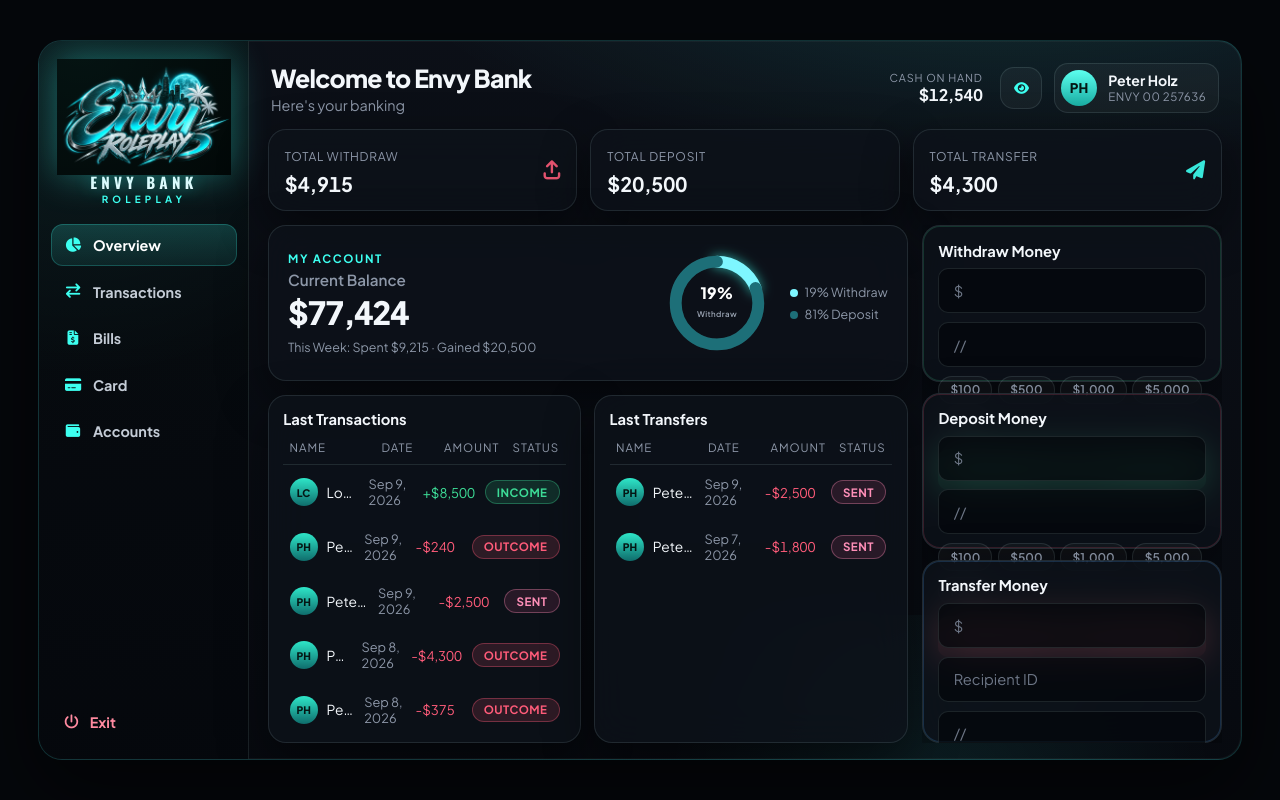
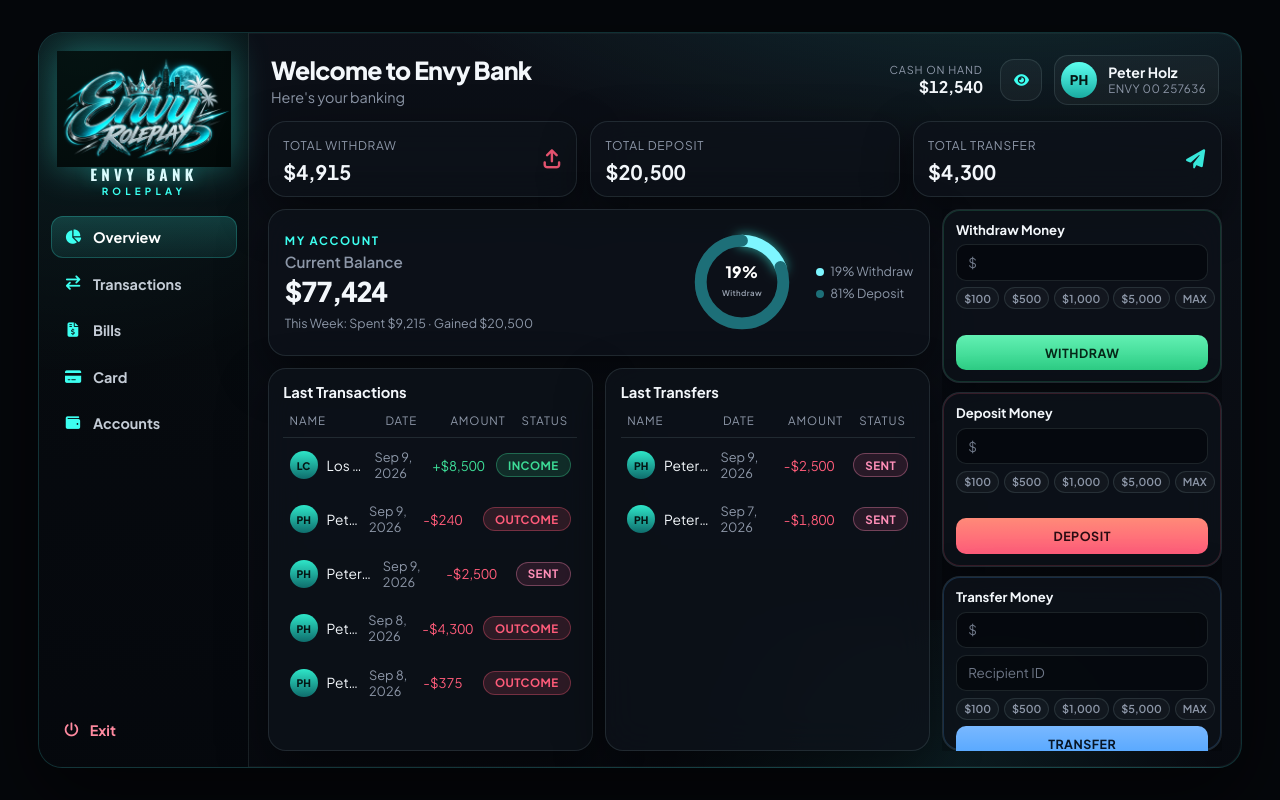
Before and after one commit to DieselJones21/djfivem-renewedrework, a Svelte app in the folder Renewed-Banking/web/: page / in a window 1280 px wide. Built offline with nearby package versions, Linux system fonts and the light colour scheme; some icons are missing.

Commit message:
Keep overview withdraw, deposit, and transfer actions on screen
Compact the action panels so their submit buttons stay visible in the Envy dashboard without scrolling.

Co-authored-by: DieselJones21 <DieselJones21@users.noreply.github.com>

```diff
--- a/Renewed-Banking/web/src/components/ActionPanel.svelte
+++ b/Renewed-Banking/web/src/components/ActionPanel.svelte
@@ -13,6 +13,7 @@
     export let onAmount: (value: string) => void = () => undefined;
     export let onRecipient: (value: string) => void = () => undefined;
     export let onComment: (value: string) => void = () => undefined;
+    export let showComment = false;
     export let quick: number[] = [100, 500, 1000, 5000];
     export let onQuick: (n: number | "max") => void = () => undefined;
     export let maxLabel = "MAX";
@@ -43,6 +44,7 @@
             on:input={(e) => onRecipient(val(e))}
         />
     {/if}
+    {#if showComment}
         <input
             class="field"
             type="text"
@@ -51,6 +53,7 @@
             disabled={disabled}
             on:input={(e) => onComment(val(e))}
         />
+    {/if}
     <div class="quick">
         {#each quick as n}
             <button class="chip" type="button" disabled={disabled} on:click={() => onQuick(n)}>${n.toLocaleString()}</button>
@@ -64,26 +67,38 @@
 
 <style>
     .action {
-        padding: 0.95rem;
+        padding: 0.7rem 0.8rem 0.75rem;
         display: flex;
         flex-direction: column;
-        gap: 0.55rem;
+        gap: 0.4rem;
         min-height: 0;
+        flex: 1 1 0;
     }
     h4 {
-        font-size: 0.92rem;
+        font-size: 0.82rem;
         font-weight: 700;
+    }
+    .action :global(.field) {
+        padding: 0.55rem 0.7rem;
+        font-size: 0.84rem;
     }
     .green { box-shadow: inset 0 0 0 1px rgba(61, 220, 151, 0.18), var(--shadow); }
     .red { box-shadow: inset 0 0 0 1px rgba(255, 92, 122, 0.18), var(--shadow); }
     .blue { box-shadow: inset 0 0 0 1px rgba(77, 163, 255, 0.2), var(--shadow); }
     .quick {
         display: flex;
-        flex-wrap: wrap;
-        gap: 0.35rem;
+        flex-wrap: nowrap;
+        gap: 0.28rem;
+    }
+    .quick :global(.chip) {
+        padding: 0.22rem 0.45rem;
+        font-size: 0.68rem;
+        flex: 1;
     }
     .btn {
-        margin-top: 0.15rem;
+        margin-top: auto;
         width: 100%;
+        padding: 0.62rem 0.8rem;
+        flex-shrink: 0;
     }
 </style>
--- a/Renewed-Banking/web/src/components/BankApp.svelte
+++ b/Renewed-Banking/web/src/components/BankApp.svelte
@@ -90,7 +90,7 @@
     }
     .shell {
         width: min(1480px, 94vw);
-        height: min(860px, 90vh);
+        height: min(900px, 92vh);
         display: flex;
         position: relative;
         overflow: hidden;
--- a/Renewed-Banking/web/src/components/pages/Bills.svelte
+++ b/Renewed-Banking/web/src/components/pages/Bills.svelte
@@ -94,7 +94,7 @@
     }
     .grid {
         display: grid;
-        grid-template-columns: 1.1fr 1fr 0.7fr 0.7fr auto;
+        grid-template-columns: repeat(auto-fit, minmax(140px, 1fr));
         gap: 0.5rem;
     }
     .list {
--- a/Renewed-Banking/web/src/components/pages/Overview.svelte
+++ b/Renewed-Banking/web/src/components/pages/Overview.svelte
@@ -158,9 +158,9 @@
 <style>
     .overview {
         display: grid;
-        grid-template-columns: minmax(0, 1fr) 300px;
+        grid-template-columns: minmax(0, 1fr) 280px;
         grid-template-rows: auto auto minmax(0, 1fr);
-        gap: 0.9rem;
+        gap: 0.75rem;
         height: 100%;
         min-height: 0;
     }
@@ -171,7 +171,7 @@
         gap: 0.8rem;
     }
     .stat {
-        padding: 0.9rem 1rem;
+        padding: 0.7rem 0.9rem;
         position: relative;
         overflow: hidden;
     }
@@ -202,8 +202,8 @@
         display: flex;
         justify-content: space-between;
         align-items: center;
-        padding: 1.1rem 1.2rem;
-        gap: 1rem;
+        padding: 0.85rem 1rem;
+        gap: 0.8rem;
     }
     .kicker {
         color: var(--cyan);
@@ -219,7 +219,7 @@
         font-weight: 600;
     }
     .amount {
-        font-size: 2rem;
+        font-size: 1.7rem;
         font-weight: 800;
         letter-spacing: -0.04em;
     }
@@ -245,8 +245,8 @@
         grid-row: 2 / 4;
         display: flex;
         flex-direction: column;
-        gap: 0.7rem;
+        gap: 0.55rem;
         min-height: 0;
-        overflow: auto;
+        overflow: hidden;
     }
 </style>
```
Also changed, not shown: Renewed-Banking/web/public/build/bundle.css, Renewed-Banking/web/public/build/bundle.js. Lines whose indentation alone changed are shown as unchanged.
